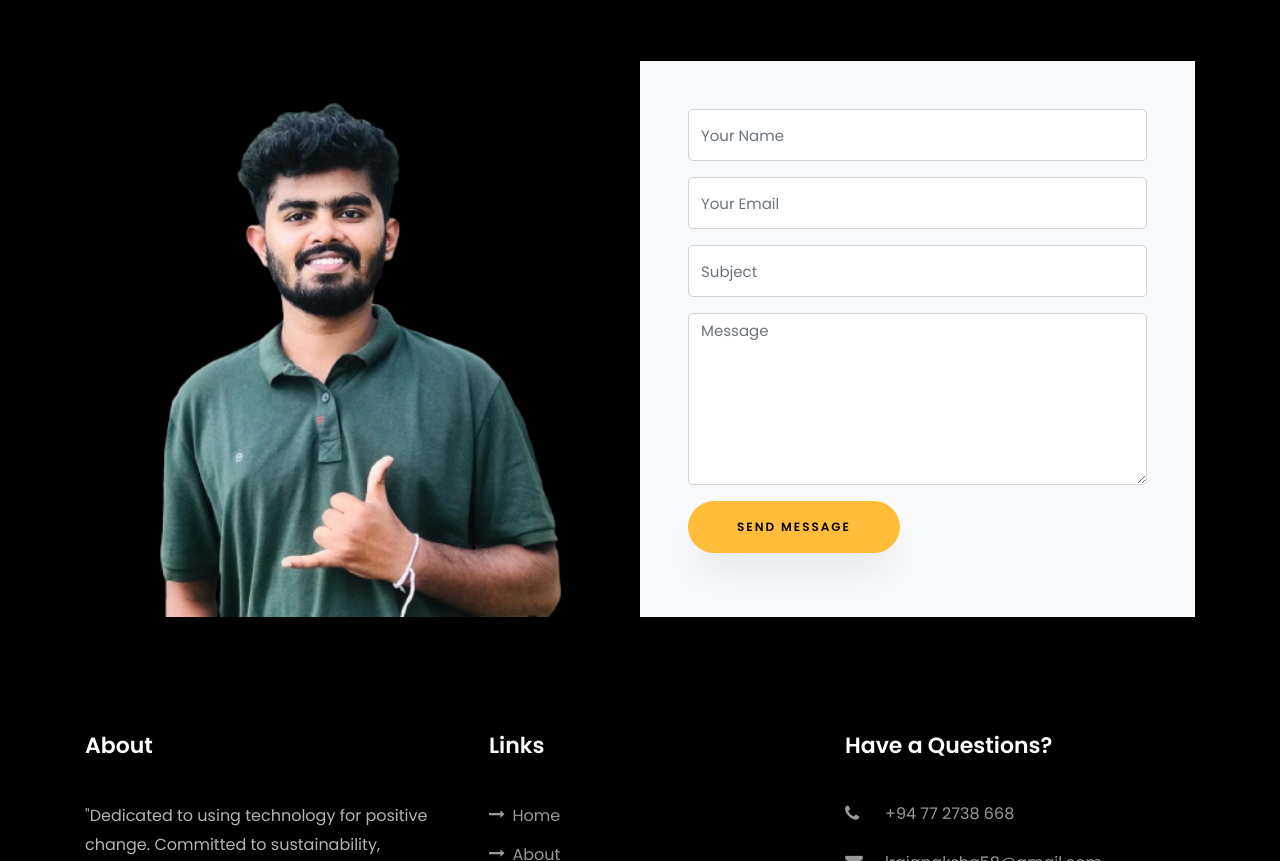
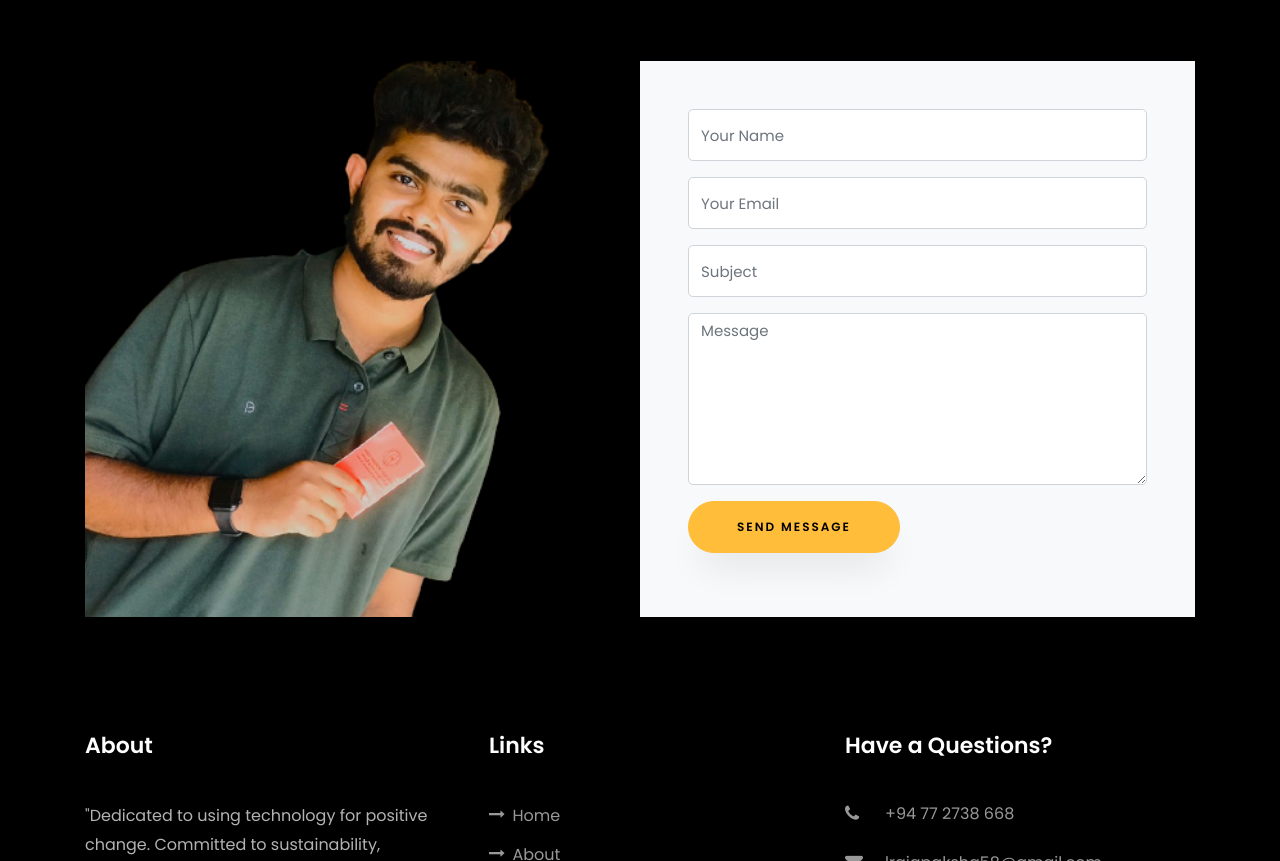
Before and after one commit to Lakshan214/portfolio, a plain HTML site: page index.html in a window 1280 px wide. Shown: the part 4402-5263 px from the top of the page. Drawn offline with Linux system fonts and the light colour scheme; files whose address does not match are found by name.

Commit message:
img commit

```diff
--- a/index.html
+++ b/index.html
@@ -349,7 +349,7 @@
         </div>
 
         <div class="col-md-6 d-flex">
-            <div class="img" style="background-image: url(images/bg.png);"></div>
+            <div class="img" style="background-image: url(images/bg4.png);"></div>
         </div>
       </div>
     </div>
```
Also changed, not shown: images/d1.png (added).
